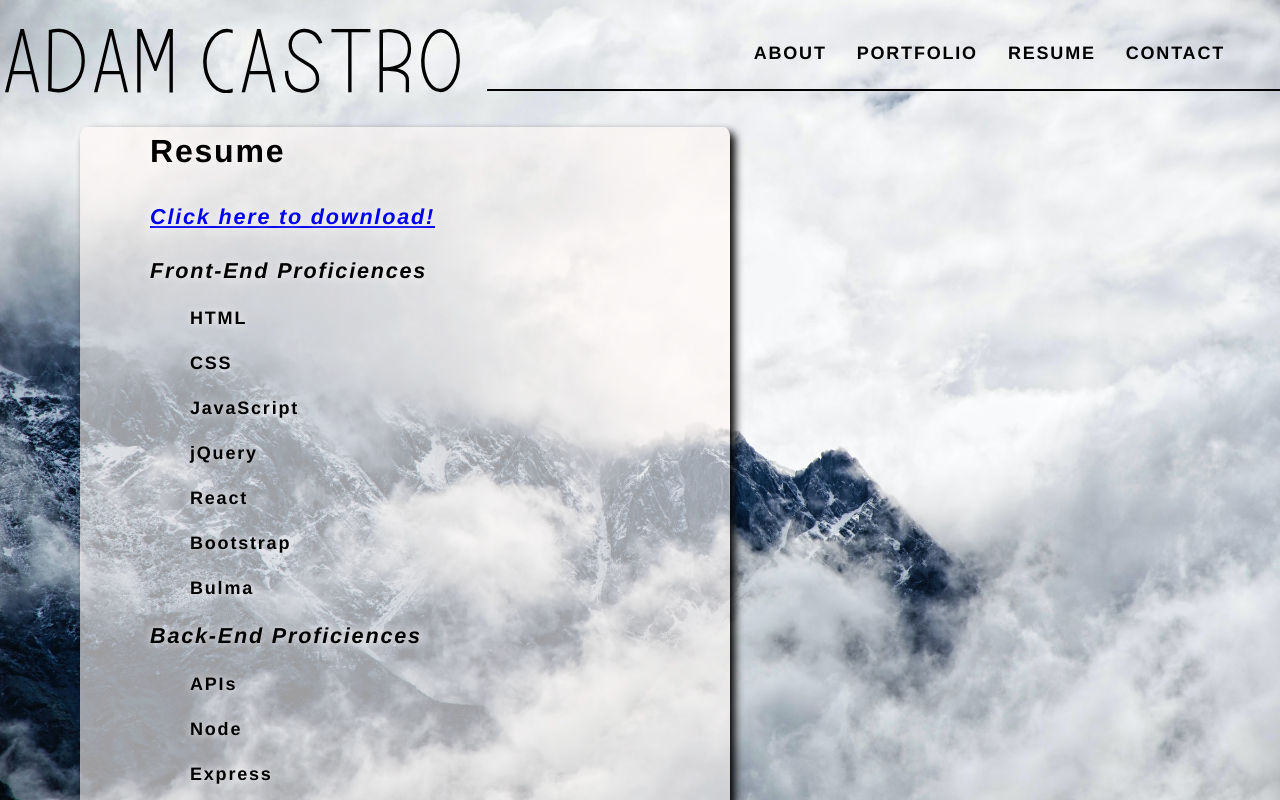
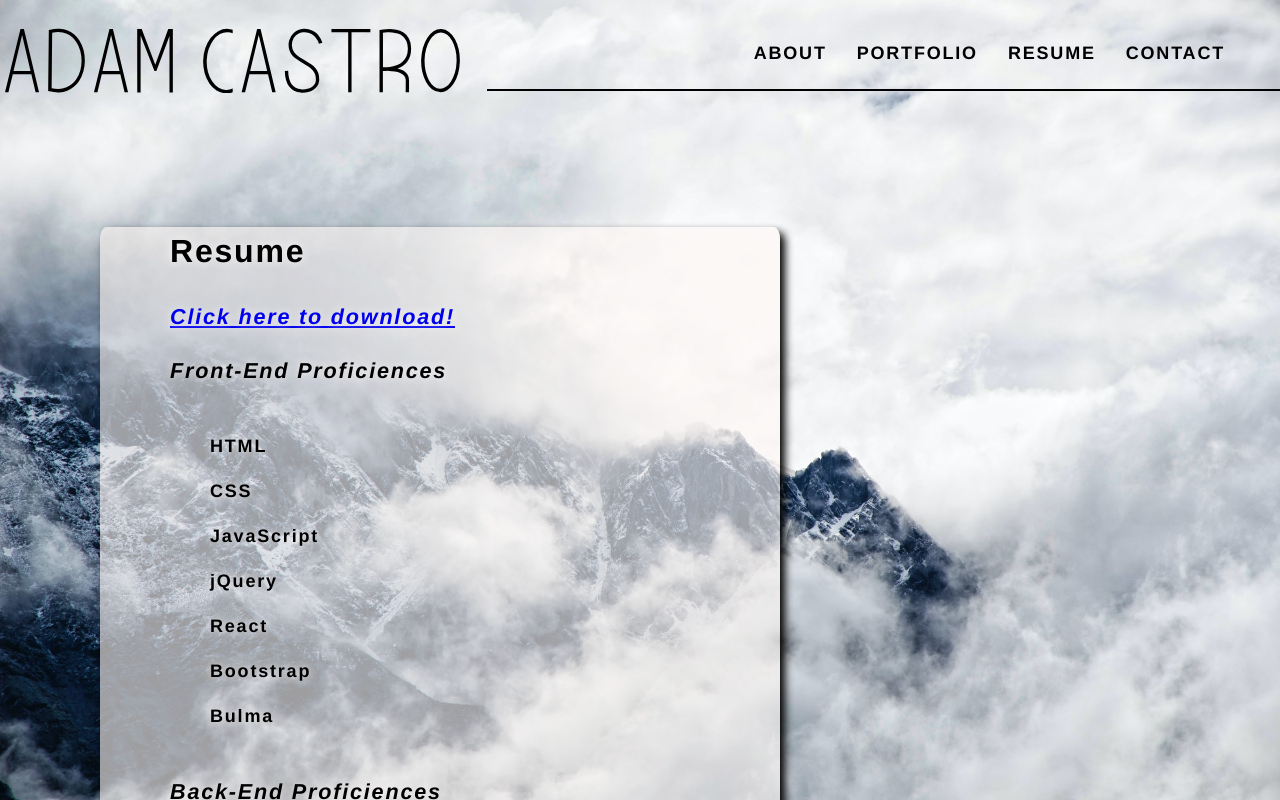
Before and after one commit to avc0021/portfolio-ac, a React (Create React App) app: page /resume in a window 1280 px wide. Shown: the top 800 px of the page. Built offline with nearby package versions, Linux system fonts and the light colour scheme.

Commit message:
realign resume container

```diff
--- a/src/index.css
+++ b/src/index.css
@@ -121,10 +121,7 @@ footer {
 }
 
 .my-5 {
-
-  margin-bottom: 50px;
-  margin-right: 50px;
-  margin-left: 80px;
+  padding: 100px 0 0 100px;
 }
 
 .allResume {
@@ -155,7 +152,7 @@ h4 {
 }
 
 .front, .back, .other {
-  padding: 0 0 0 70px;
+  padding: 10px 10px 10px 70px;
 }
 
 ._12 {
```
